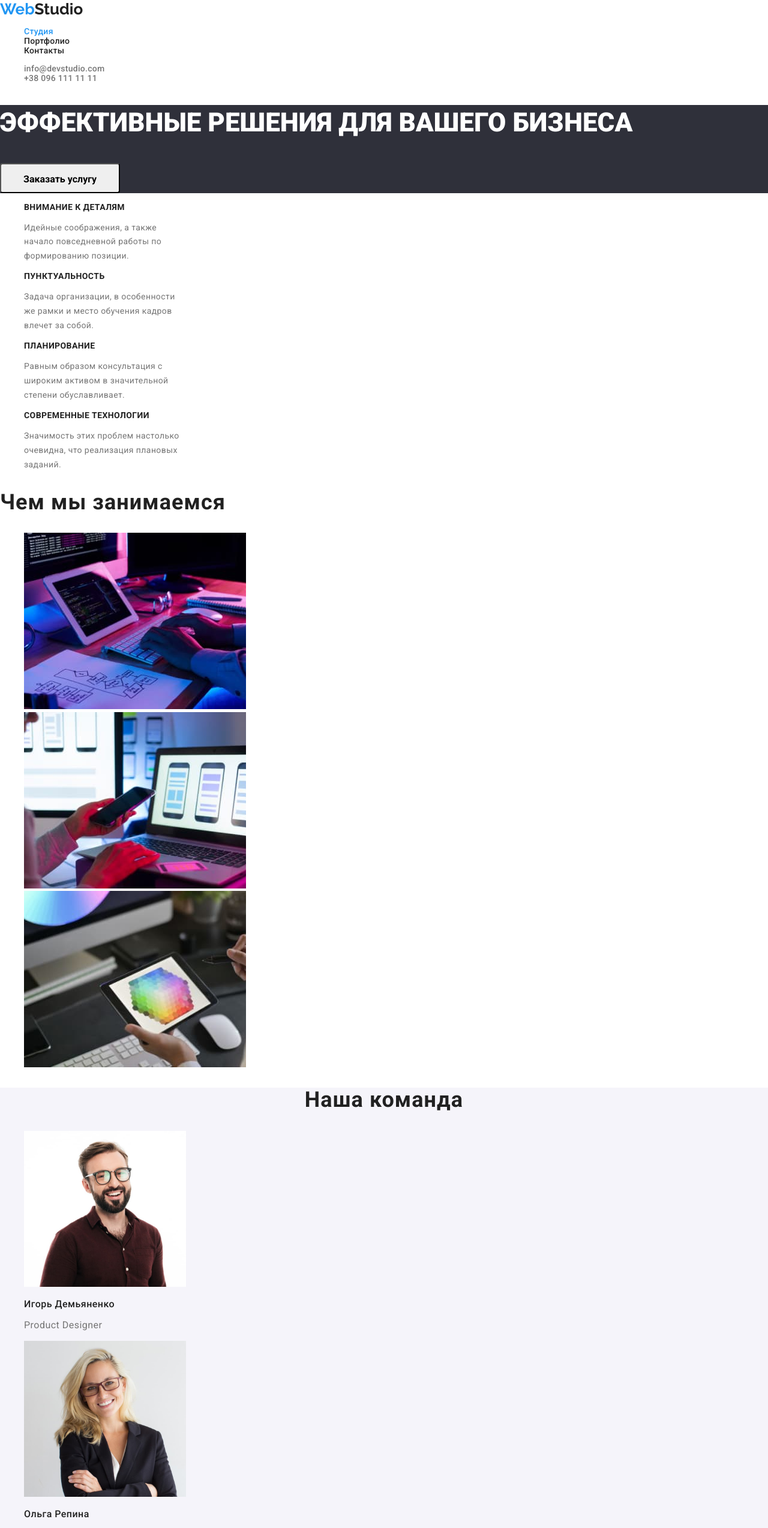
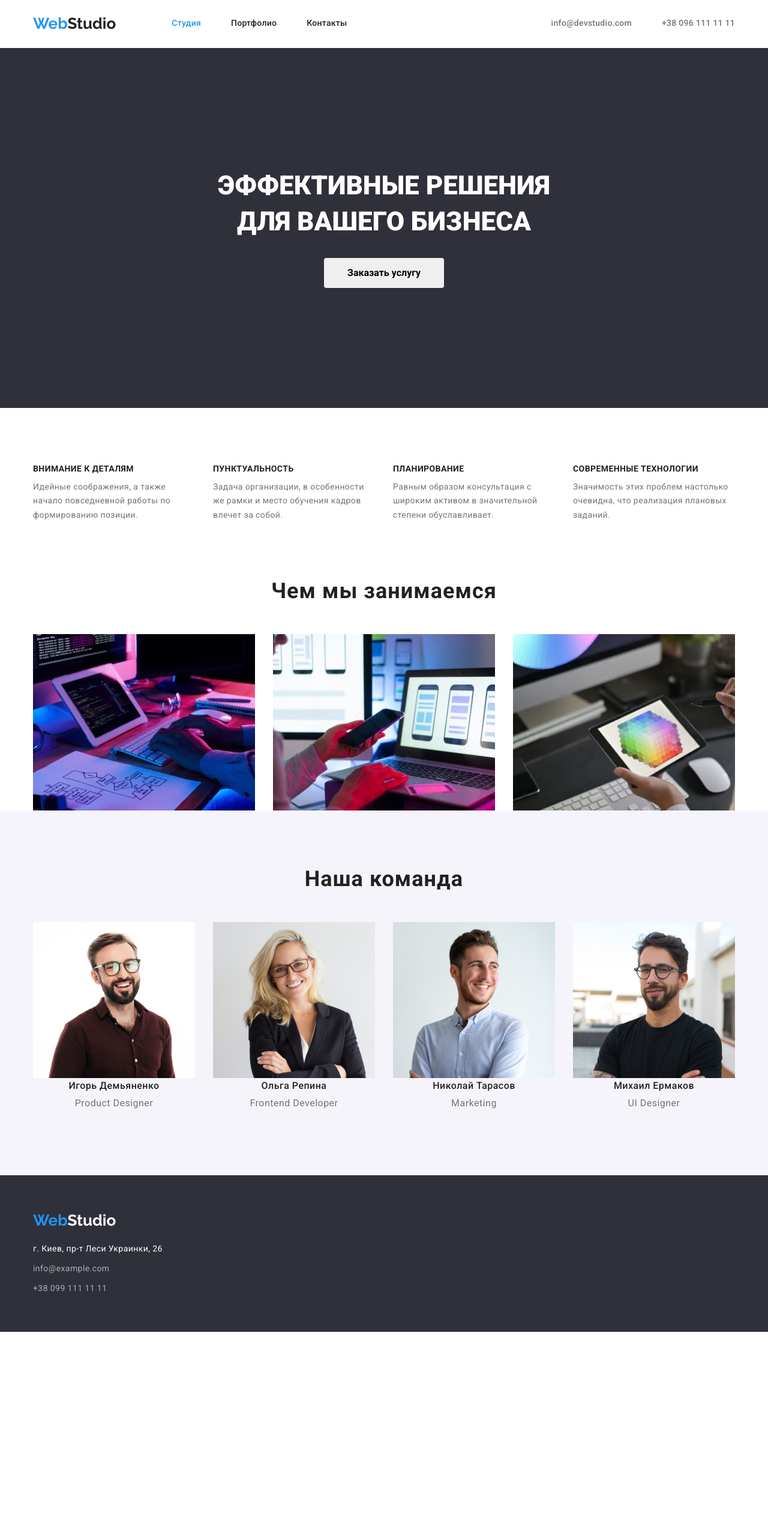
Before and after one commit to HIMARS666/goit-markup-hw-03., a plain HTML site: page index.html in a window 1280 px wide. Shown: the top 2547 px of the page at 60% size. After the commit the page ends 2220 px from the top, so only its background shows below. Drawn offline with nearby package versions, Linux system fonts and the light colour scheme.

Commit message:
Homework3
Вносит изменения в css и html разметку.

```diff
--- a/css/style.css
+++ b/css/style.css
@@ -6,16 +6,47 @@
   --main-font: Roboto, sans-serif;
   --accent-font: Raleway, sans-serif;
 }
+html {
+  box-sizing: border-box;
+}
+*,
+*::before,
+*::after {
+  box-sizing: inherit;
+}
 body {
   font-family: var(--main-font);
   color: var(--main-text-color);
 }
+h1,
+h2,
+h3,
+h4,
+h5,
+h6 {
+  margin: 0px;
+}
+p {
+  margin: 0px;
+}
 ul {
   list-style: none;
+  margin: 0px;
+  padding-left: 0px;
 }
 a {
+  display: inline-block;
   color: inherit;
   text-decoration: none;
+}
+button {
+  display: inline-block;
+  border: 0px;
+}
+.container {
+  width: 1200px;
+  margin: 0 auto;
+  padding: 0 15px;
 }
 /* LOGO */
 .logo {
@@ -33,24 +64,41 @@ a {
 }
 /* Шапка */
 .header-section {
+  padding-top: 24px;
+  padding-bottom: 25px;
   background-color: var(--white-color);
 }
 .active {
   color: var(--highlight-color);
 }
+.nav {
+  display: flex;
+  align-items: center;
+}
 .nav-list {
+  display: flex;
+  align-items: center;
   font-weight: 500;
   font-size: 14px;
   line-height: 1.14;
   letter-spacing: 0.02em;
 }
+.nav-list li:not(:last-child) {
+  margin-right: 50px;
+}
 .contacts-list {
+  display: flex;
+  align-items: center;
+  margin-left: auto;
   font-style: normal;
   font-weight: 500;
   font-size: 14px;
   line-height: 1.14;
   letter-spacing: 0.02em;
   color: var(--second-text-color);
+}
+.mail-item {
+  margin-right: 50px;
 }
 .nav-list a:hover,
 .nav-list a:focus,
@@ -60,9 +108,16 @@ a {
 }
 /* Герой */
 .hero {
+  margin-left: auto;
+  margin-right: auto;
+  padding-top: 200px;
+  padding-bottom: 200px;
+  max-width: 1600px;
+  text-align: center;
   background-color: #2f303a;
 }
 .hero-title {
+  margin-bottom: 30px;
   font-weight: 900;
   font-size: 44px;
   line-height: 1.36;
@@ -83,11 +138,23 @@ a {
 }
 .button-order-service:hover,
 .button-order-service:focus {
-  color: #FFFFFF;
-  background-color:#2196f3;
+  color: #ffffff;
+  background-color: #2196f3;
 }
 /* Наши особенности */
+.features-section {
+  padding-top: 94px;
+  padding-bottom: 94px;
+}
+.features-list {
+  display: flex;
+  align-items: center;
+}
+.features-list li:not(:last-child) {
+  margin-right: 30px;
+}
 .features-title {
+  margin-bottom: 10px;
   font-weight: bold;
   font-size: 14px;
   line-height: 1.14;
@@ -101,18 +168,42 @@ a {
   letter-spacing: 0.03em;
   color: var(--second-text-color);
 }
+/* Чем мы занимаемся */
 .what-we-do-title {
+  margin-bottom: 50px;
+  text-align: center;
   font-weight: bold;
   font-size: 36px;
   line-height: 1.16;
   letter-spacing: 0.03em;
   color: var(--main-text-color);
 }
+.photo-list {
+  display: flex;
+  align-items: center;
+}
+.photo-list li:not(:last-child) {
+  margin-right: 30px;
+}
+.photo-item {
+  max-width: 100%;
+  height: auto;
+  display: block;
+}
 /* Наша команда */
 .our-team-section {
+  padding-top: 94px;
+  padding-bottom: 94px;
   background-color: #f5f4fa;
 }
+.our-team {
+  display: flex;
+}
+.our-team li:not(:last-child) {
+  margin-right: 30px;
+}
 .our-team-title {
+  margin-bottom: 50px;
   font-weight: bold;
   font-size: 36px;
   line-height: 1.16;
@@ -121,6 +212,8 @@ a {
   color: var(--main-text-color);
 }
 .worker-name {
+  margin-bottom: 10px;
+  text-align: center;
   font-weight: 500;
   font-size: 16px;
   line-height: 1.18;
@@ -128,6 +221,8 @@ a {
   color: var(--main-text-color);
 }
 .proffesion {
+  margin-bottom: 16px;
+  text-align: center;
   font-size: 16px;
   line-height: 1.18;
   letter-spacing: 0.03em;
@@ -137,6 +232,20 @@ a {
 .hero-portfolio {
   display: none;
 }
+.portfolio {
+  border-top: 1px solid #ececec;
+  padding-top: 94px;
+  padding-bottom: 94px;
+}
+.buttons-list {
+  margin-bottom: 50px;
+  display: flex;
+  justify-content: center;
+  align-items: center;
+}
+.buttons-list li:not(:last-child) {
+  margin-right: 8px;
+}
 .nav-buttons:hover,
 .nav-buttons:focus {
   color: var(--white-color);
@@ -145,6 +254,8 @@ a {
     0px 2px 2px rgba(0, 0, 0, 0.12);
 }
 .nav-buttons {
+  padding: 6px 22px;
+  border-radius: 4px;
   cursor: pointer;
   font-family: var(--main-font);
   font-weight: 500;
@@ -155,6 +266,16 @@ a {
   background-color: #f5f4fa;
   color: var(--main-text-color);
 }
+.portfolio-photo {
+  margin-right: -30px;
+  display: flex;
+  flex-wrap: wrap;
+}
+.portfolio-photo .cards {
+  flex-basis: calc(100% / 3 - 30px);
+  margin-right: 30px;
+  background-color: var(--white-color);
+}
 .item-title {
   font-weight: bold;
   font-size: 18px;
@@ -163,16 +284,27 @@ a {
   color: var(--main-text-color);
 }
 .item-text {
+  margin-top: 4px;
   font-size: 16px;
   line-height: 1.87;
   letter-spacing: 0.03em;
   color: var(--second-text-color);
 }
 /* Подвал */
+
 .footer-section {
+  padding-top: 60px;
+  padding-bottom: 60px;
   background-color: #2f303a;
 }
+.footer-section .contacts {
+  margin-top: 9px;
+}
+.footer-section .contacts li:not(:first-child) {
+  margin-top: 9px;
+}
 .address {
+  margin-top: 20px;
   font-style: normal;
   font-weight: normal;
   font-size: 14px;
--- a/index.html
+++ b/index.html
@@ -20,7 +20,8 @@
   <body>
     <!-- Шапка -->
     <header class="header-section">
-      <div class="container"></div>
+      <div class="container">
+        <div class="nav">
           <a href="#" class="logo"><span class="logo-web">Web</span>Studio</a>
           <nav>
             <ul class="nav-list">
@@ -30,22 +31,28 @@
             </ul>
           </nav>
           <ul class="contacts-list">
-        <li><a href="mailto:info@devstudio.com">info@devstudio.com</a></li>
+            <li class="mail-item">
+              <a href="mailto:info@devstudio.com">info@devstudio.com</a>
+            </li>
             <li><a href="tel:+380961111111">+38 096 111 11 11</a></li>
           </ul>
+        </div>
+      </div>
     </header>
-
     <main>
       <!-- Герой -->
       <section class="hero">
-        <h1 class="hero-title">ЭФФЕКТИВНЫЕ РЕШЕНИЯ ДЛЯ ВАШЕГО БИЗНЕСА</h1>
+        <div class="container">
+          <h1 class="hero-title">ЭФФЕКТИВНЫЕ РЕШЕНИЯ<br>ДЛЯ ВАШЕГО БИЗНЕСА</h1>
           <button type="button" class="button-order-service">
             Заказать услугу
           </button>
+        </div>
       </section>
       <!-- Наши особенности -->
-      <section>
-        <ul>
+      <section class="features-section">
+        <div class="container">
+          <ul class="features-list">
             <li>
               <h3 class="features-title">ВНИМАНИЕ К ДЕТАЛЯМ</h3>
               <p class="features-text">
@@ -56,8 +63,8 @@
             <li>
               <h3 class="features-title">ПУНКТУАЛЬНОСТЬ</h3>
               <p class="features-text">
-              Задача организации, в особенности же рамки и место обучения кадров
-              влечет за собой.
+                Задача организации, в особенности же рамки и место обучения
+                кадров влечет за собой.
               </p>
             </li>
             <li>
@@ -75,26 +82,45 @@
               </p>
             </li>
           </ul>
+        </div>
       </section>
       <!-- Чем мы занимаемся -->
-      <section>
+      <section class="what-we-do">
+        <div class="container">
           <h2 class="what-we-do-title">Чем мы занимаемся</h2>
-        <ul>
+          <ul class="photo-list">
             <li>
-            <img src="./images/img.jpg" alt="процесс работы 1" width="370" />
+              <img
+                class="photo-item"
+                src="./images/img.jpg"
+                alt="процесс работы 1"
+                width="370"
+              />
             </li>
             <li>
-            <img src="./images/img2.jpg" alt="процесс работы 2" width="370" />
+              <img
+                class="photo-item"
+                src="./images/img2.jpg"
+                alt="процесс работы 2"
+                width="370"
+              />
             </li>
             <li>
-            <img src="./images/img3.jpg" alt="процесс работы 3" width="370" />
+              <img
+                class="photo-item"
+                src="./images/img3.jpg"
+                alt="процесс работы 3"
+                width="370"
+              />
             </li>
           </ul>
+        </div>
       </section>
       <!-- Наша команда -->
       <section class="our-team-section">
+        <div class="container">
           <h2 class="our-team-title">Наша команда</h2>
-        <ul>
+          <ul class="our-team">
             <li>
               <img
                 src="./images/img4.jpg"
@@ -136,10 +162,12 @@
               <p class="proffesion">UI Designer</p>
             </li>
           </ul>
+        </div>
       </section>
     </main>
     <!-- Подвал -->
     <footer class="footer-section">
+      <div class="container">
         <a href="#" class="logo"><span class="logo-web">Web</span>Studio</a>
         <address>
           <p class="address">г. Киев, пр-т Леси Украинки, 26</p>
@@ -148,6 +176,7 @@
             <li><a href="tel:+380991111111">+38 099 111 11 11</a></li>
           </ul>
         </address>
+      </div>
     </footer>
   </body>
 </html>
```
Also changed, not shown: portfolio.html (+44 -18 lines). Lines whose indentation alone changed are shown as unchanged.
